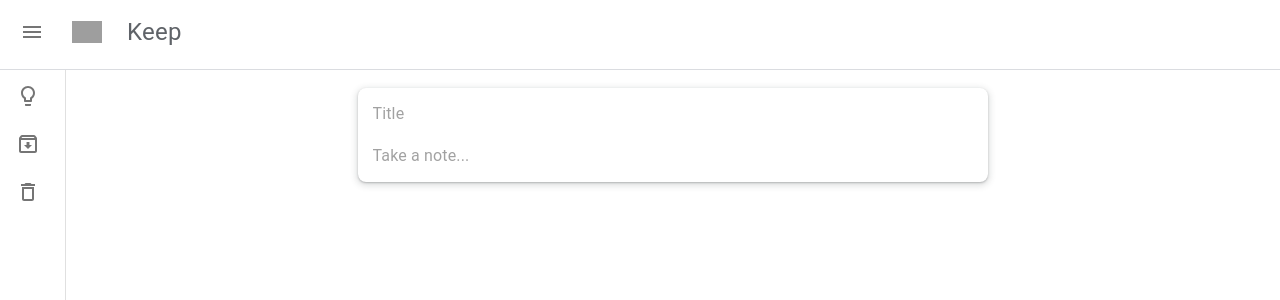
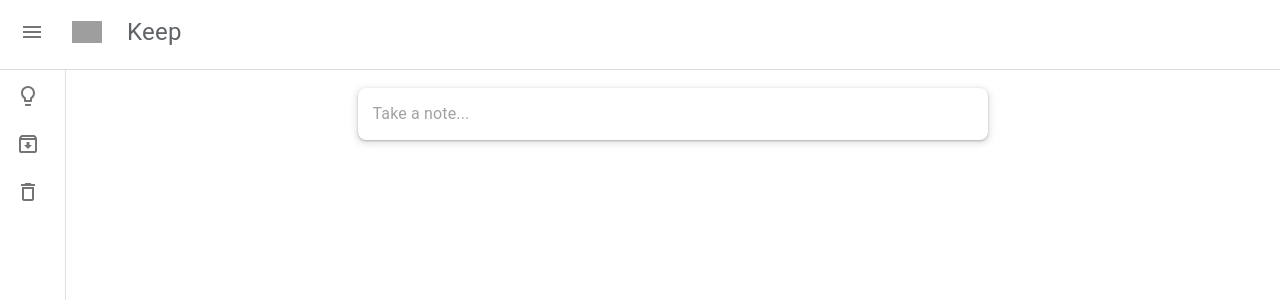
Before and after one commit to vanshverma721/google-keep, a React (Create React App) app: page / in a window 1280 px wide. Shown: the top 300 px of the page. Built offline with nearby package versions, Linux system fonts and the light colour scheme; grey boxes are pictures that could not be loaded.

Commit message:
Added context provider

```diff
--- a/src/App.js
+++ b/src/App.js
@@ -1,8 +1,11 @@
 import Home from "./components/Home";
+import DataProvider from "./context/DataProvider";
 
 function App() {
   return (
-    <Home />
+    <DataProvider>
+      <Home />
+    </DataProvider>
   );
 }
 
--- a/src/components/notes/Form.jsx
+++ b/src/components/notes/Form.jsx
@@ -1,5 +1,5 @@
-import React from 'react'
-import { Box, TextField } from '@mui/material'
+import React, { useState, useRef } from 'react'
+import { Box, TextField, ClickAwayListener } from '@mui/material'
 import { styled } from '@mui/material/styles';
 
 const Container = styled(Box)`
@@ -15,22 +15,43 @@ const Container = styled(Box)`
 `
 
 const Form = () => {
+
+    const [showTextField, setShowTextField] = useState(false);
+
+    const containerRef = useRef();
+
+    const onTextAreaClick = () => {
+        setShowTextField(true);
+        containerRef.current.style.minHeight = '70px';
+    }
+
+    const handleClickAway = () => {
+        setShowTextField(false);
+        containerRef.current.style.minHeight = '30px';
+    }
+
     return (
-        <Container>
+        <ClickAwayListener onClickAway={handleClickAway}>
+            <Container ref={containerRef}>
+                {showTextField &&
                     <TextField
                         placeholder="Title"
                         variant="standard"
                         InputProps={{ disableUnderline: true }}
                         style={{ marginBottom: 10 }}
                     />
+                }
                 <TextField
                     placeholder="Take a note..."
                     multiline
                     maxRows={Infinity}
                     variant="standard"
                     InputProps={{ disableUnderline: true }}
+                    onClick={onTextAreaClick}
+
                 />
             </Container>
+        </ClickAwayListener>
     )
 }
 
--- /dev/null
+++ b/src/context/DataProvider.jsx
@@ -0,0 +1,26 @@
+import { createContext, useState } from 'react';
+
+export const DataContext = createContext(null);
+
+const DataProvider = ({ children }) => {
+
+    const [notes, setNotes] = useState([]);
+    const [archiveNotes, setAcrchiveNotes] = useState([]);
+    const [deleteNotes, setDeleteNotes] = useState([]);
+
+    return (
+        <DataContext.Provider value={{
+            notes,
+            setNotes,
+            archiveNotes,
+            setAcrchiveNotes,
+            deleteNotes,
+            setDeleteNotes
+        }}
+        >
+            {children}
+        </DataContext.Provider>
+    )
+}
+
+export default DataProvider;
```
Lines whose indentation alone changed are shown as unchanged.
